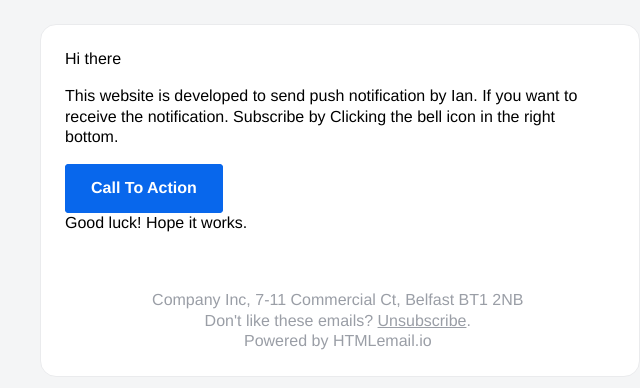
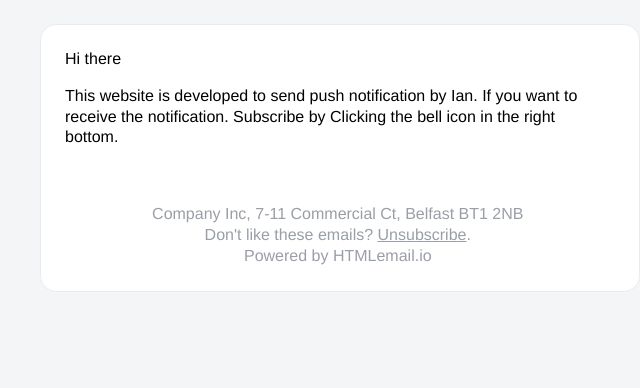
Before and after one commit to sncian/sncian.github.io, a plain HTML site: page index.html in a window 1280 px wide. Shown: the whole page, without its empty margins (640-1280 px from the left). Drawn offline with Linux system fonts and the light colour scheme.

Commit message:
Update index.html

```diff
--- a/index.html
+++ b/index.html
@@ -121,17 +121,11 @@
                       <tr>
                         <td align="left" style="font-family: Helvetica, sans-serif; font-size: 16px; vertical-align: top; padding-bottom: 16px;" valign="top">
                           <table role="presentation" border="0" cellpadding="0" cellspacing="0" style="border-collapse: separate; mso-table-lspace: 0pt; mso-table-rspace: 0pt; width: auto;">
-                            <tbody>
-                              <tr>
-                                <td style="font-family: Helvetica, sans-serif; font-size: 16px; vertical-align: top; border-radius: 4px; text-align: center; background-color: #0867ec;" valign="top" align="center" bgcolor="#0867ec"> <a href="http://htmlemail.io" target="_blank" style="border: solid 2px #0867ec; border-radius: 4px; box-sizing: border-box; cursor: pointer; display: inline-block; font-size: 16px; font-weight: bold; margin: 0; padding: 12px 24px; text-decoration: none; text-transform: capitalize; background-color: #0867ec; border-color: #0867ec; color: #ffffff;">Call To Action</a> </td>
-                              </tr>
-                            </tbody>
 
                         </td>
                       </tr>
                     </tbody>
                   </table>
-                  <p style="font-family: Helvetica, sans-serif; font-size: 16px; font-weight: normal; margin: 0; margin-bottom: 16px;">Good luck! Hope it works.</p>
                 </td>
               </tr>
 
```
